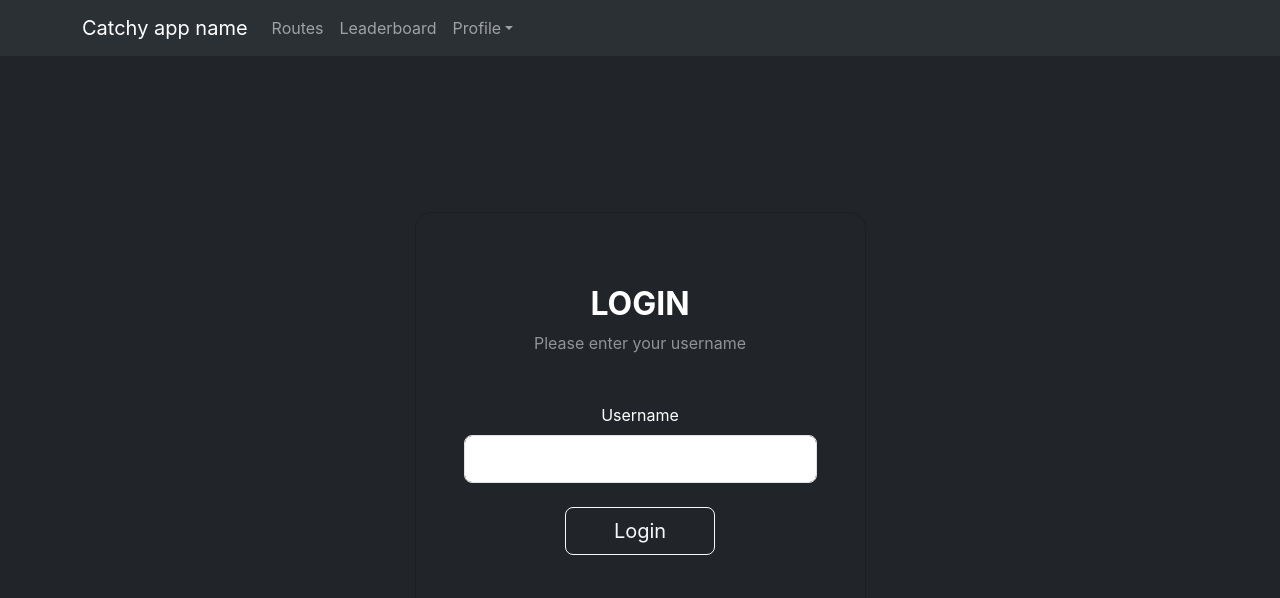
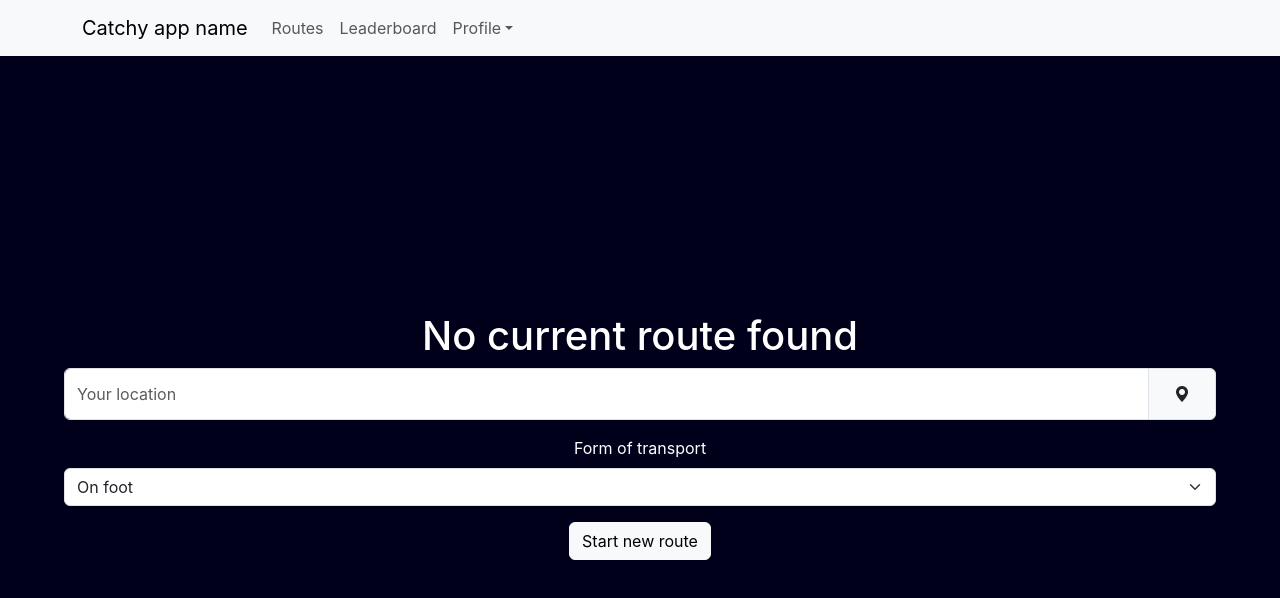
Before and after one commit to Trechu/SWM2025, a React (Create React App) app in the folder frontend/my-app/: page /routes in a window 1280 px wide. Shown: the top 598 px of the page. Built offline with nearby package versions, Linux system fonts and the light colour scheme.

Commit message:
Frontend basic pages

```diff
--- a/frontend/my-app/package.json
+++ b/frontend/my-app/package.json
@@ -8,6 +8,7 @@
     "@testing-library/react": "^16.2.0",
     "@testing-library/user-event": "^13.5.0",
     "bootstrap": "^5.3.3",
+    "bootstrap-icons": "^1.11.3",
     "react": "^19.1.0",
     "react-bootstrap": "^2.10.9",
     "react-dom": "^19.1.0",
--- a/frontend/my-app/src/App.js
+++ b/frontend/my-app/src/App.js
@@ -5,15 +5,18 @@ import NavbarComponent from './Navbar';
 import ReactDOM from "react-dom/client";
 import { BrowserRouter, Routes, Route } from "react-router-dom";
 import LoginComponent from './Login';
+import RoutesComponent from './Routes';
+import NoPageComponent from './NoPage';
 import Wrapper from './SiteWrapper';
 
 function App() {
   return (
-    <div className="App bg-dark">
+    <div className="App bg-transparent">
       <BrowserRouter>
         <Routes>
-          <Route path='routes'element={< Wrapper component={LoginComponent } />}/>
+          <Route path='routes'element={< Wrapper component={RoutesComponent } />}/>
           <Route path='login' element={ <LoginComponent />} />
+          <Route path='*' element={<Wrapper component={NoPageComponent} />} />
         </Routes>
       </BrowserRouter>
     </div>
--- a/frontend/my-app/src/Navbar.css
+++ b/frontend/my-app/src/Navbar.css
@@ -1,3 +1,3 @@
 .navbar {
-    background-color: #00001b;
+    background-color: inherit;
 }
--- a/frontend/my-app/src/Navbar.js
+++ b/frontend/my-app/src/Navbar.js
@@ -6,7 +6,7 @@ import './Navbar.css';
 
 function NavbarComponent() {
   return (
-    <Navbar expand="lg" className="bg-body-tertiary navbar" color='#00001b' data-bs-theme="dark">
+    <Navbar expand="lg" className="bg-body-tertiary navbar">
       <Container>
         <Navbar.Brand href="#home">Catchy app name</Navbar.Brand>
         <Navbar.Toggle aria-controls="basic-navbar-nav" />
--- /dev/null
+++ b/frontend/my-app/src/NoPage.js
@@ -0,0 +1,8 @@
+
+function NoPageComponent(){
+    return (
+        <h1>Page not found</h1>
+    );
+};
+
+export default NoPageComponent;
--- /dev/null
+++ b/frontend/my-app/src/Routes.css
@@ -0,0 +1,6 @@
+.form-component {
+    width: 90%;
+    margin: auto;
+    margin-top: 20%;
+    background-color: inherit;
+}
--- /dev/null
+++ b/frontend/my-app/src/Routes.js
@@ -0,0 +1,61 @@
+import Form from 'react-bootstrap/Form';
+import Button from 'react-bootstrap/Button';
+import InputGroup from 'react-bootstrap/InputGroup';
+import './Routes.css';
+import 'bootstrap-icons/font/bootstrap-icons.css'
+
+function RoutesComponent() {
+
+    function success(position) {
+        const latitude = position.coords.latitude;
+        const longitude = position.coords.longitude;
+        console.log(`Latitude: ${latitude}, Longitude: ${longitude}`);
+      }
+
+      function error() {
+        console.log("Unable to retrieve your location");
+      }
+
+    function locationHandler(){
+        if (navigator.geolocation) {
+            navigator.geolocation.getCurrentPosition(success, error);
+          } else {
+            console.log("Geolocation not supported");
+          }
+    }
+
+
+    return (
+        <Form className='form-component'>
+            <h1>
+                No current route found
+            </h1>
+            <fieldset>
+                <Form.Group className="mb-3">
+                    <InputGroup>
+                        <Form.Control id="locationInput" placeholder="Your location" />
+                        <InputGroup.Text id="basic-addon1" >
+                                <Button onClick={locationHandler} variant="transparent">
+                                    <i class="bi bi-geo-alt-fill"></i>
+                                </Button>
+                            </InputGroup.Text>
+                    </InputGroup>
+
+                </Form.Group>
+                <Form.Group className="mb-3">
+                    <Form.Label htmlFor="transportSelect" style={{ "color": "white" }}>Form of transport</Form.Label>
+                    <Form.Select id="transportSelect">
+                        <option>On foot</option>
+                        <option>Bicycle</option>
+                        <option>Car</option>
+                        <option>Bus</option>
+                        <option>Train/Metro</option>
+                    </Form.Select>
+                </Form.Group>
+                <Button type="submit" variant="light">Start new route</Button>
+            </fieldset>
+        </Form>
+    );
+};
+
+export default RoutesComponent;
--- a/frontend/my-app/src/index.css
+++ b/frontend/my-app/src/index.css
@@ -6,6 +6,7 @@ body {
   -webkit-font-smoothing: antialiased;
   -moz-osx-font-smoothing: grayscale;
   background-color: #00001b;
+  color: white;
 }
 
 code {
```
Also changed, not shown: 1 other file (tests, documents, lock files or other folders).
